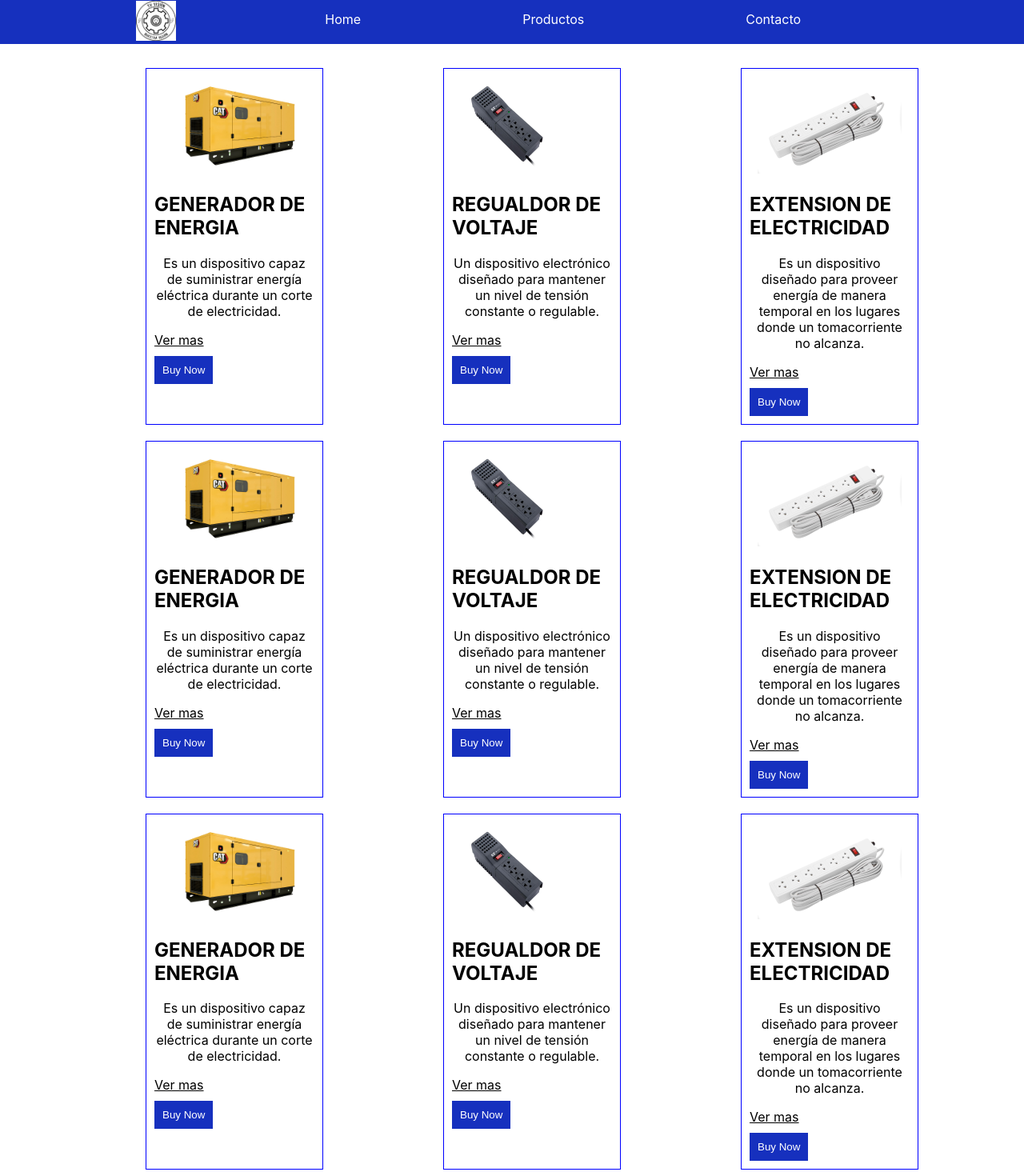
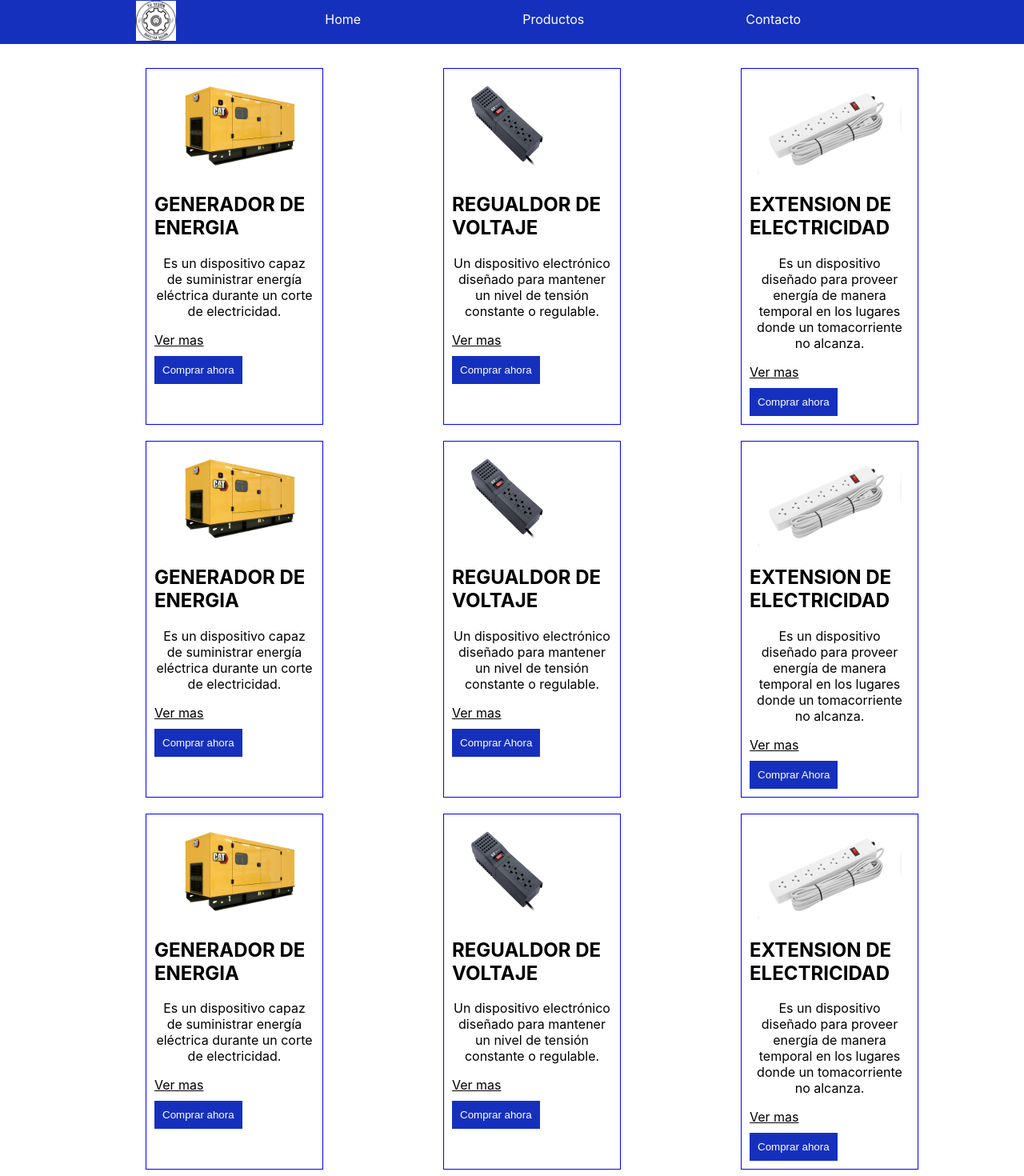
Before and after one commit to AnthonyAstudillo55234/Proyecto_Dise, a React (Create React App) app: page / in a window 1280 px wide. Shown: the top 1470 px of the page at 80% size. Built offline with nearby package versions, Linux system fonts and the light colour scheme.

Commit message:
Commit inicial

```diff
--- a/public/index.html
+++ b/public/index.html
@@ -1,5 +1,5 @@
 <!DOCTYPE html>
-<html lang="en">
+<html lang="es">
   <head>
     <meta charset="utf-8" />
     <link rel="icon" href="%PUBLIC_URL%/favicon.ico" />
@@ -24,7 +24,7 @@
       work correctly both with client-side routing and a non-root public URL.
       Learn how to configure a non-root public URL by running `npm run build`.
     -->
-    <title>React App</title>
+    <title>EcuaGizer</title>
   </head>
   <body>
     <noscript>You need to enable JavaScript to run this app.</noscript>
--- a/src/componentes/body.js
+++ b/src/componentes/body.js
@@ -14,7 +14,7 @@ const Body = () => {
           <p>Es un dispositivo capaz de suministrar energía eléctrica durante un corte de electricidad.</p>
           <a href=''>Ver mas</a>
           <br></br>
-          <button>Buy Now</button>
+          <button>Comprar ahora</button>
         </div>
         <div className="product">
           <img src={regulador} alt="Product" />
@@ -22,7 +22,7 @@ const Body = () => {
           <p>Un dispositivo electrónico diseñado para mantener un nivel de tensión constante o regulable.</p>
           <a href=''>Ver mas</a>
           <br></br>
-          <button>Buy Now</button>
+          <button>Comprar ahora</button>
         </div>
         <div className="product">
           <img src={extension} alt="Product" />
@@ -31,7 +31,7 @@ const Body = () => {
           <p>Es un dispositivo diseñado para proveer energía de manera temporal en los lugares donde un tomacorriente no alcanza.</p>
           <a href=''>Ver mas</a>
           <br></br>
-          <button>Buy Now</button>
+          <button>Comprar ahora</button>
         </div>
       </div>
       <div className="products">
@@ -41,7 +41,7 @@ const Body = () => {
           <p>Es un dispositivo capaz de suministrar energía eléctrica durante un corte de electricidad.</p>
           <a href=''>Ver mas</a>
           <br></br>
-          <button>Buy Now</button>
+          <button>Comprar ahora</button>
         </div>
         <div className="product">
           <img src={regulador} alt="Product" />
@@ -49,7 +49,7 @@ const Body = () => {
           <p>Un dispositivo electrónico diseñado para mantener un nivel de tensión constante o regulable.</p>
           <a href=''>Ver mas</a>
           <br></br>
-          <button>Buy Now</button>
+          <button>Comprar Ahora</button>
         </div>
         <div className="product">
           <img src={extension} alt="Product" />
@@ -57,7 +57,7 @@ const Body = () => {
           <p>Es un dispositivo diseñado para proveer energía de manera temporal en los lugares donde un tomacorriente no alcanza.</p>
           <a href=''>Ver mas</a>
           <br></br>
-          <button>Buy Now</button>
+          <button>Comprar Ahora</button>
         </div>
       </div>
       <div className="products">
@@ -67,7 +67,7 @@ const Body = () => {
           <p>Es un dispositivo capaz de suministrar energía eléctrica durante un corte de electricidad.</p>
           <a href=''>Ver mas</a>
           <br></br>
-          <button>Buy Now</button>
+          <button>Comprar ahora</button>
         </div>
         <div className="product">
           <img src={regulador} alt="Product" />
@@ -75,7 +75,7 @@ const Body = () => {
           <p>Un dispositivo electrónico diseñado para mantener un nivel de tensión constante o regulable.</p>
           <a href=''>Ver mas</a>
           <br></br>
-          <button>Buy Now</button>
+          <button>Comprar ahora</button>
         </div>
         <div className="product">
           <img src={extension} alt="Product" />
@@ -83,7 +83,7 @@ const Body = () => {
           <p>Es un dispositivo diseñado para proveer energía de manera temporal en los lugares donde un tomacorriente no alcanza.</p>
           <a href=''>Ver mas</a>
           <br></br>
-          <button>Buy Now</button>
+          <button>Comprar ahora</button>
         </div>
       </div>
     </div>
```
